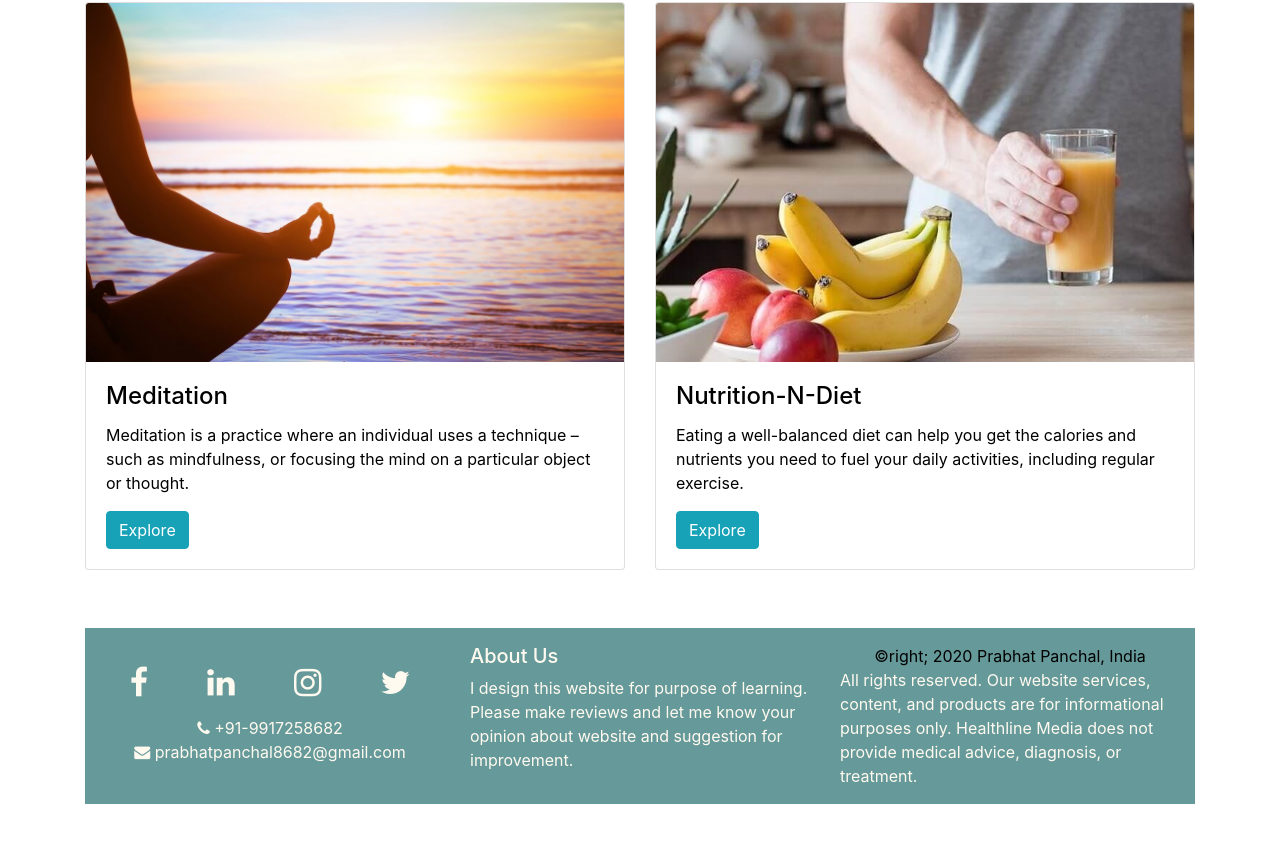
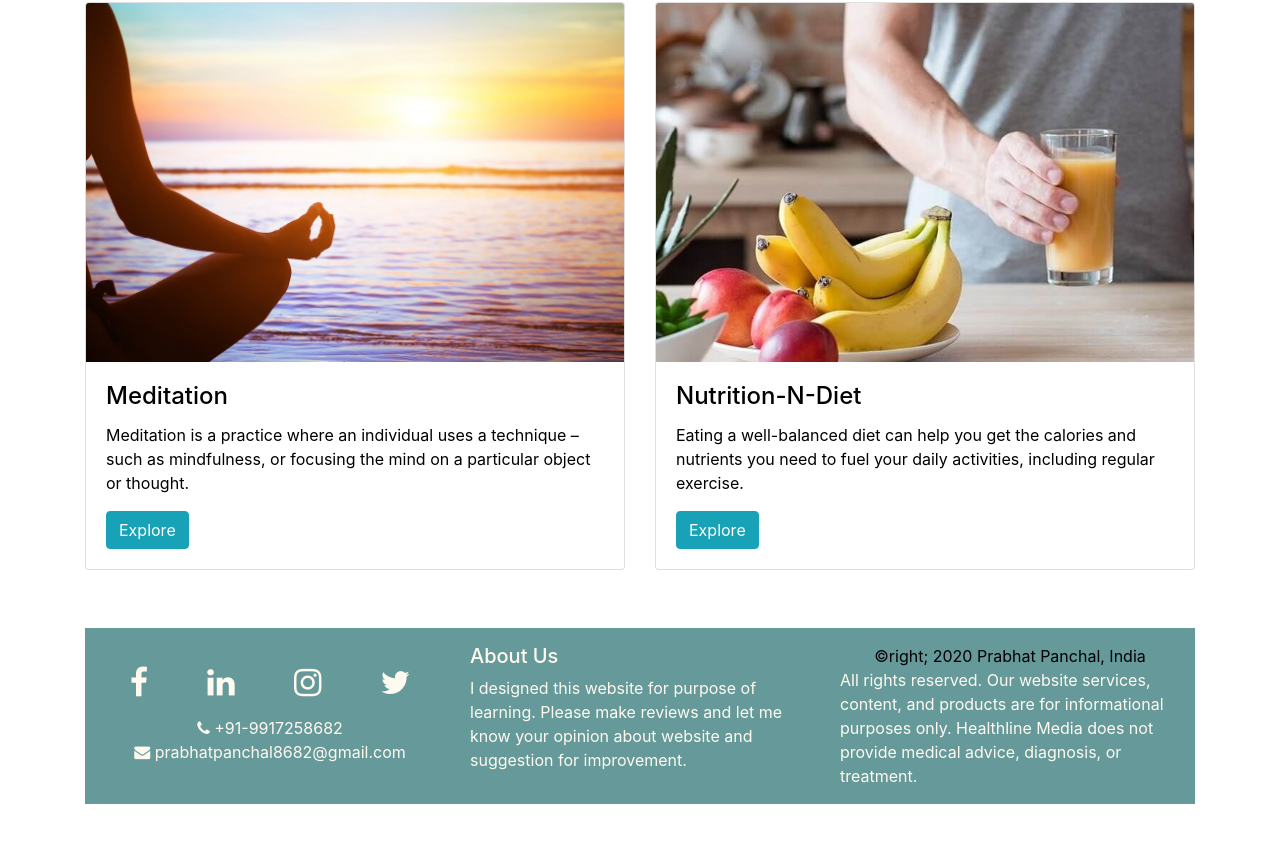
Before and after one commit to tinkercodes/fit-n-fine, a plain HTML site: page home.html in a window 1280 px wide. Shown: the part 1860-2702 px from the top of the page. Drawn offline with Linux system fonts and the light colour scheme.

Commit message:
Update home.html
designe->designed in about us

```diff
--- a/home.html
+++ b/home.html
@@ -203,7 +203,7 @@
 				</div><hr class="d-sm-none">
 				<div class="col-sm-4 col-xs-6 mt-3">
 					<h5 id="aboutus">About Us</h5>
-					<p>  I design this website for purpose of learning. Please make reviews and let me know your opinion about website and suggestion for improvement.</p>
+					<p>  I designed this website for purpose of learning. Please make reviews and let me know your opinion about website and suggestion for improvement.</p>
 				</div><hr class="d-sm-none">
 				<div class="col-sm-4 col-xs-12 mt-3">
 					<p class="text-center mb-0" id="cprt">&copyright; 2020 Prabhat Panchal, India</p>
```
